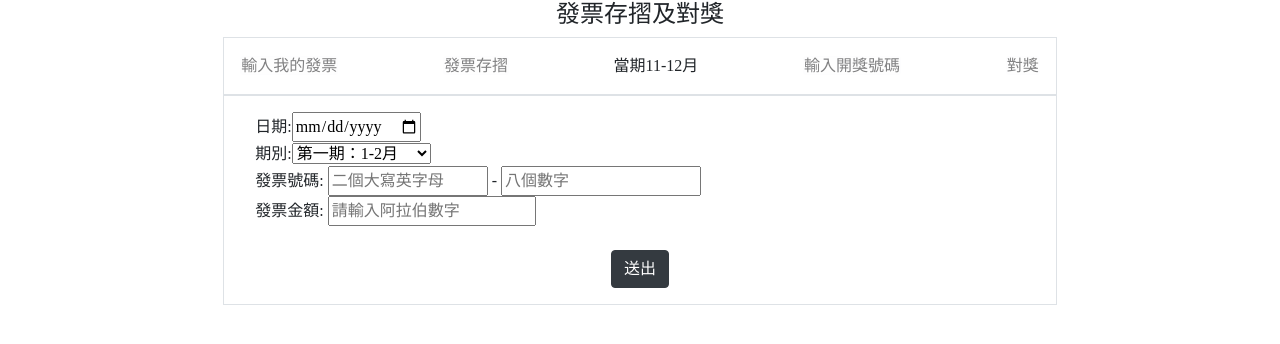
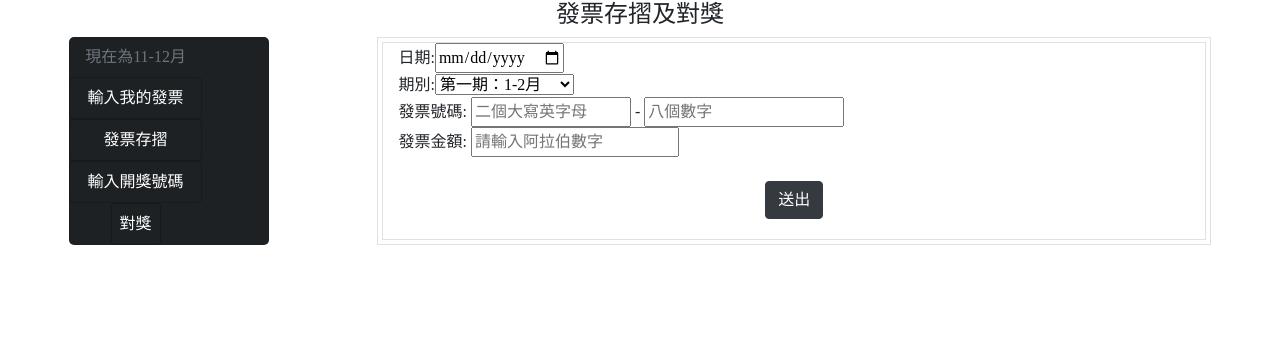
Before and after one commit to wdaweb/invoice-Winnie086, a PHP site: page /index.php in a window 1280 px wide. Shown: the top 344 px of the page. Run offline with PHP 8.4, Linux system fonts and the light colour scheme; some libraries are stand-ins or nearby versions.

Commit message:
改變index的版型

```diff
--- a/index.php
+++ b/index.php
@@ -7,31 +7,11 @@
     <link rel="stylesheet" href="https://stackpath.bootstrapcdn.com/bootstrap/4.2.1/css/bootstrap.min.css">
     <link rel="shortcut icon" href="image/favicon.ico" type="image/x-icon">
     <script src="https://kit.fontawesome.com/4233378c09.js" crossorigin="anonymous"></script>
+    <link rel="stylesheet" href="invoice.css">
 
-
-<style>
-    @import url('https://fonts.googleapis.com/css2?family=Noto+Sans+TC&family=Noto+Serif+SC:wght@200&display=swap');
-
-   * {
-    font-family: 'Noto Serif SC', serif,'Noto Sans TC';
-   }
-
-
-
-     .number{
-            font-size:1.2rem;
-            color:red;
-            font-weight:bolder;
-        }
-</style>
 
   </head>
   <body>
-
-  <h4 class="text-center">發票存摺及對獎</h4>
-
-  <div class="container-fluid">
-     <div class="col-lg-8 col-md-12 d-flex justify-content-between p-3 mx-auto border">
   <?php
            $month=[
 
@@ -47,29 +27,40 @@
           $m=ceil(date("m")/2);
 
         ?>
+  <h4 class="text-center">發票存摺及對獎</h4>
 
-    <div class="text-center">
-      <a href="index.php" class="alert alert-light p-0">輸入我的發票</a>
-    </div>
+  <div class="container-fluid d-flex flex-row">
 
-    <div class="text-center">
-      <a href="?do=invoice_list" class="alert alert-light p-0">發票存摺</a>
-    </div>
+  <div class="nav_bar text-center">
+  <ul class="nav flex-column ">
+  <li class="nav-item">
+    <a class="nav-link disabled" tabindex="-1">現在為<?=$month[$m];?></a>
+  </li>
 
-    <div class="text-center">當期<?=$month[$m];?></div>
+  <li class="nav-item">
+    <a class="nav-link active p-2 btn btn-dark" href="index.php">輸入我的發票</a>
+  </li>
 
-    <div class="text-center">
-      <a href="?do=add_awards" class="alert alert-light p-0">輸入開獎號碼</a>
-    </div>
+  <li class="nav-item">
+    <a class="nav-link active p-2 btn btn-dark" href="?do=invoice_list">發票存摺</a>
+  </li>
 
-    <div class="text-center">
-      <a href="?do=award_numbers" class="alert alert-light p-0">對獎</a>
-    </div>
+  <li class="nav-item">
+    <a class="nav-link active p-2 btn btn-dark" href="?do=add_awards">輸入開獎號碼</a>
+  </li>
 
+  <li class="nav-item">
+    <a class="active p-2 btn btn-dark" href="?do=award_numbers">對獎</a>
+  </li>
+
+</ul>
 </div>
 
 
-  <div class="col-lg-8 col-md-12 d-flex flex-column p-3 mx-auto border">
+     <div class="col-lg-8 col-md-12 d-flex justify-content-between p-1 mx-auto border">
+
+         <div class="col-lg-12 col-md-12 d-flex flex-column p-0 mx-auto border">
+
          <?php
 
         if(isset($_GET['do'])){
@@ -87,6 +78,11 @@
 
       </div>
 
+
+
+</div>
+
+
 <script src="https://code.jquery.com/jquery-3.3.1.slim.min.js"></script>
 <script src="https://cdnjs.cloudflare.com/ajax/libs/popper.js/1.14.6/umd/popper.min.js"></script>
 <script src="https://stackpath.bootstrapcdn.com/bootstrap/4.2.1/js/bootstrap.min.js"></script>
--- /dev/null
+++ b/invoice.css
@@ -0,0 +1,19 @@
+@import url('https://fonts.googleapis.com/css2?family=Noto+Sans+TC&family=Noto+Serif+SC:wght@200&display=swap');
+
+   * {
+    font-family: 'Noto Serif SC', serif,'Noto Sans TC';
+   }
+
+   .number{
+      font-size:1.2rem;
+      color:red;
+      font-weight:bolder;
+   }
+
+   .nav_bar{
+    background:#1d2124;;
+    width:200px;
+    display:flex;
+    border-radius:5px;
+    margin:0 auto;
+  }
```
Lines whose indentation alone changed are shown as unchanged.
